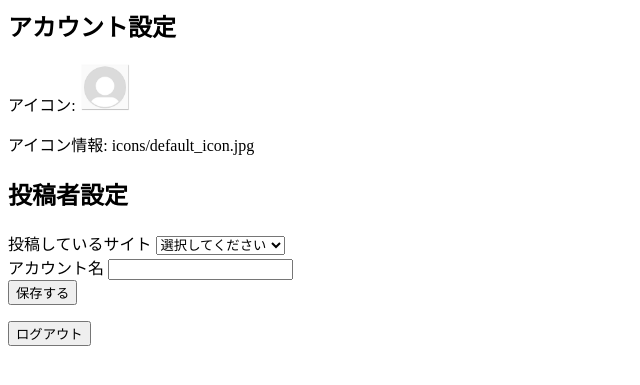
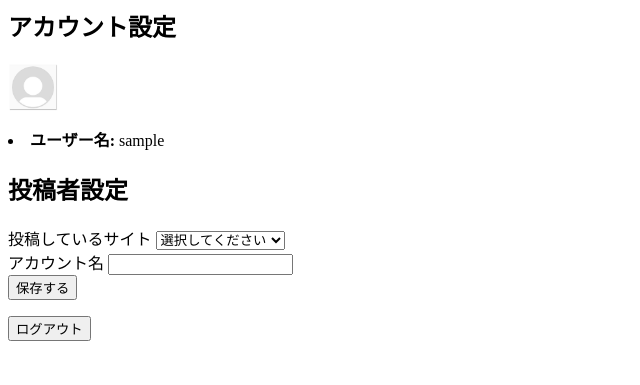
Before and after one commit to E-Team-Hackathon/TechHub, a Django app: page /accounts/profile/ in a window 1280 px wide. Shown: the top 385 px of the page, without its empty margins (0-640 px from the left). Run offline with Django 4.2, Linux system fonts and the light colour scheme; the visitor is signed in with stand-in values (Sample User, id 1); data that the repository does not hold is empty.

Commit message:
#23  アイコン表示できるように修正

```diff
--- a/app/accounts/templates/accounts/mypage.html
+++ b/app/accounts/templates/accounts/mypage.html
@@ -1,10 +1,10 @@
 <h2>MyPage</h2>
 
 <h3>アカウント設定</h3>
-
 <ul>
-    <!-- ここにユーザーアイコンがくる -->
-    <p>ユーザーアイコン</p>
+    <img src="{{ request.user.profile_icon.url }}" alt="アイコン" width="50">
+    <!-- デバッグ用: アイコンのデータベース内の値を確認
+    <p>アイコン情報: {{ request.user.profile_icon }}</p> -->
     <li><strong>ユーザー名:</strong> {{ user.username }}</li>
 </ul>
 <button type="submit">アカウントを編集する</button>
--- a/app/accounts/templates/accounts/profile.html
+++ b/app/accounts/templates/accounts/profile.html
@@ -1,11 +1,12 @@
 <div class="profile-container">
     <h2>アカウント設定</h2>
-    <p>アイコン:
+    <p>
         <img src="{{ request.user.profile_icon.url }}" alt="アイコン" width="50">
+        <li><strong>ユーザー名:</strong> {{ user.username }}</li>
     </p>
 
-    <!-- デバッグ用: アイコンのデータベース内の値を確認 -->
-    <p>アイコン情報: {{ request.user.profile_icon }}</p>
+    <!-- デバッグ用: アイコンのデータベース内の値を確認
+    <p>アイコン情報: {{ request.user.profile_icon }}</p> -->
 
     <h2>投稿者設定</h2>
     {% if form.errors %}
```
